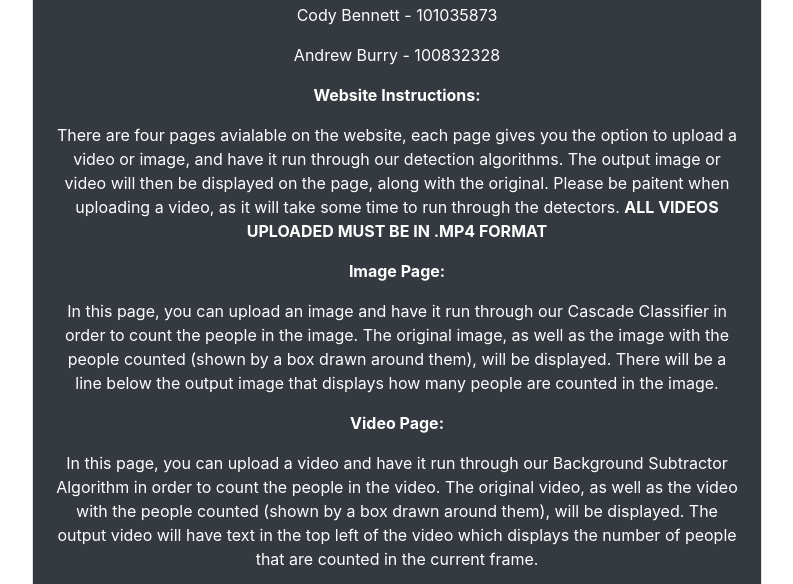
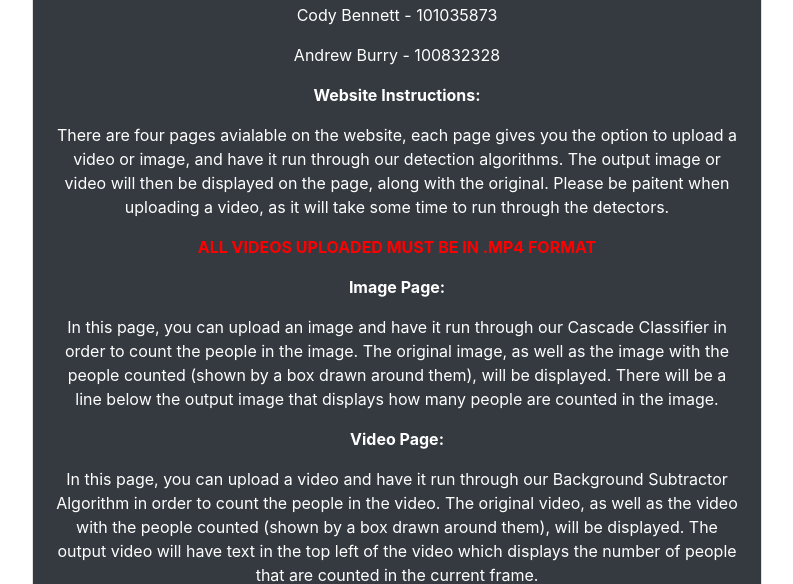
Before and after one commit to JakeJazokas/HumanCounter, a Django app: page / in a window 1280 px wide. Shown: the part 368-952 px from the top of the page, without its empty margins (243-1036 px from the left). Run offline with Django 3.2, Linux system fonts and the light colour scheme; some libraries are stand-ins or nearby versions.

Commit message:
Added notice to main-page

```diff
--- a/web_interface/templates/web_interface.html
+++ b/web_interface/templates/web_interface.html
@@ -18,8 +18,8 @@
                         There are four pages avialable on the website, each page gives you the option to upload a video or image, and have it run through our detection algorithms.
                         The output image or video will then be displayed on the page, along with the original.
                         Please be paitent when uploading a video, as it will take some time to run through the detectors.
-                        <strong>ALL VIDEOS UPLOADED MUST BE IN .MP4 FORMAT</strong>
                     </p>
+                    <p style="color:red"><strong>ALL VIDEOS UPLOADED MUST BE IN .MP4 FORMAT</strong></p>
                     <p><strong>Image Page:</strong></p>
                     <p>
                         In this page, you can upload an image and have it run through our Cascade Classifier in order to count the people in the image.
```
